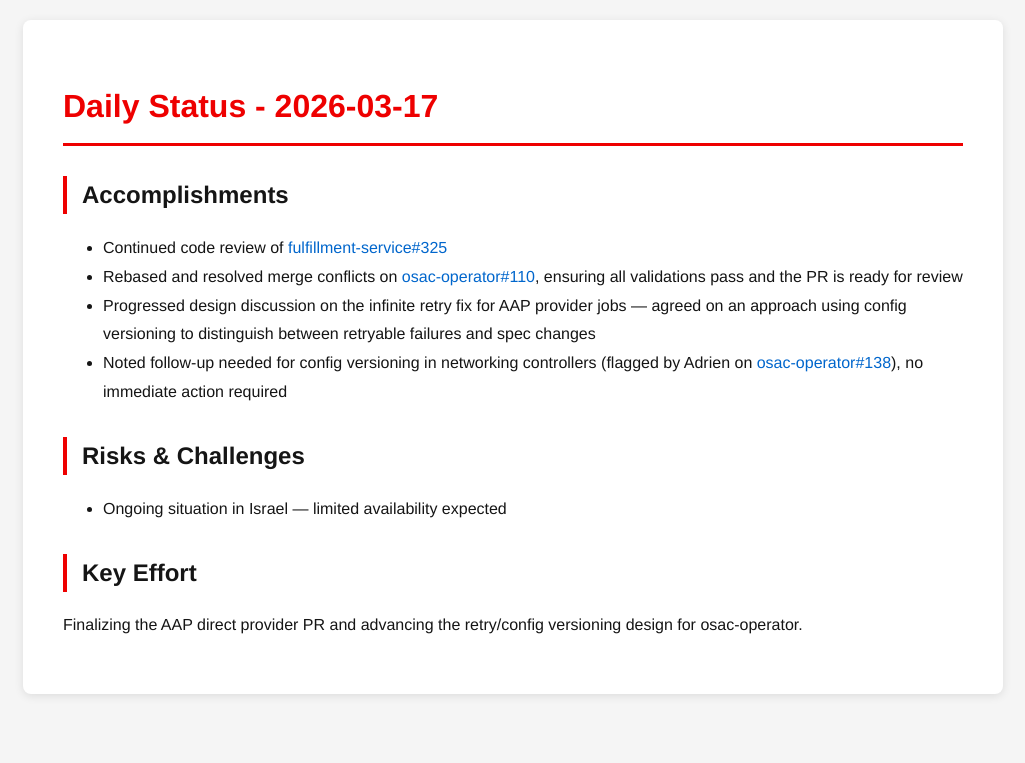
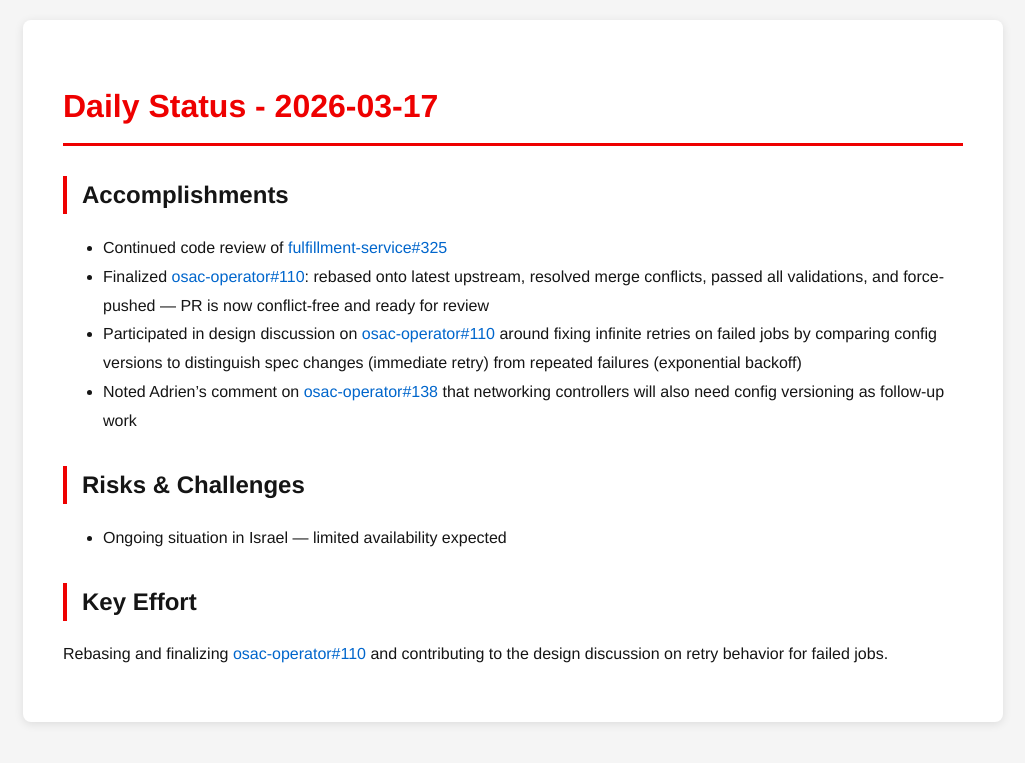
Before and after one commit to tzvatot/daily-status, a Jekyll site: the page built from 2026-03-17.md, in a window 1280 px wide. Shown: the top 763 px of the page, without its empty margins (127-1152 px from the left). Built offline with Jekyll 4.4.1, drawn with Linux system fonts in a browser that asks for light colours.

Commit message:
Daily status update - 2026-03-17

```diff
--- a/2026-03-17.md
+++ b/2026-03-17.md
@@ -8,12 +8,12 @@ date: 2026-03-17
 
 ## Accomplishments
 - Continued code review of [fulfillment-service#325](https://github.com/osac-project/fulfillment-service/pull/325)
-- Rebased and resolved merge conflicts on [osac-operator#110](https://github.com/osac-project/osac-operator/pull/110), ensuring all validations pass and the PR is ready for review
-- Progressed design discussion on the infinite retry fix for AAP provider jobs — agreed on an approach using config versioning to distinguish between retryable failures and spec changes
-- Noted follow-up needed for config versioning in networking controllers (flagged by Adrien on [osac-operator#138](https://github.com/osac-project/osac-operator/pull/138)), no immediate action required
+- Finalized [osac-operator#110](https://github.com/osac-project/osac-operator/pull/110): rebased onto latest upstream, resolved merge conflicts, passed all validations, and force-pushed — PR is now conflict-free and ready for review
+- Participated in design discussion on [osac-operator#110](https://github.com/osac-project/osac-operator/pull/110) around fixing infinite retries on failed jobs by comparing config versions to distinguish spec changes (immediate retry) from repeated failures (exponential backoff)
+- Noted Adrien's comment on [osac-operator#138](https://github.com/osac-project/osac-operator/pull/138) that networking controllers will also need config versioning as follow-up work
 
 ## Risks & Challenges
 - Ongoing situation in Israel — limited availability expected
 
 ## Key Effort
-Finalizing the AAP direct provider PR and advancing the retry/config versioning design for osac-operator.
+Rebasing and finalizing [osac-operator#110](https://github.com/osac-project/osac-operator/pull/110) and contributing to the design discussion on retry behavior for failed jobs.
```
